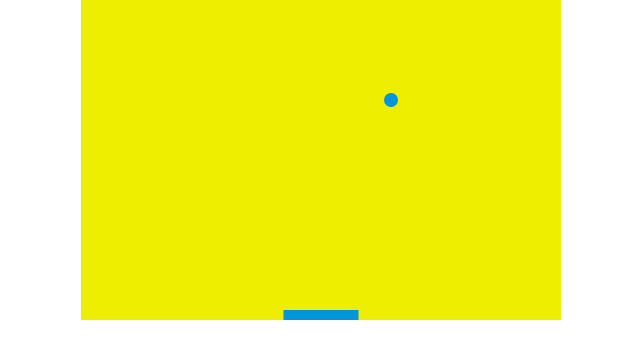
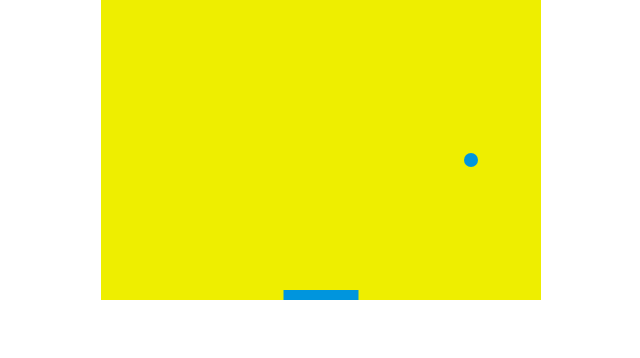
Before and after one commit to dduubb/mdnTut, a plain HTML site: page index.html in a window 1280 px wide. Shown: the whole page, without its empty margins (319-959 px from the left). Drawn offline with Linux system fonts and the light colour scheme.

Commit message:
Update index.html

```diff
--- a/index.html
+++ b/index.html
@@ -19,7 +19,7 @@
 
 <body>
 
-    <canvas id="myCanvas" width="480" height="320"></canvas>
+    <canvas id="myCanvas" width="440" height="300"></canvas>
 
     <script>
         //Drake wrote this code
```
